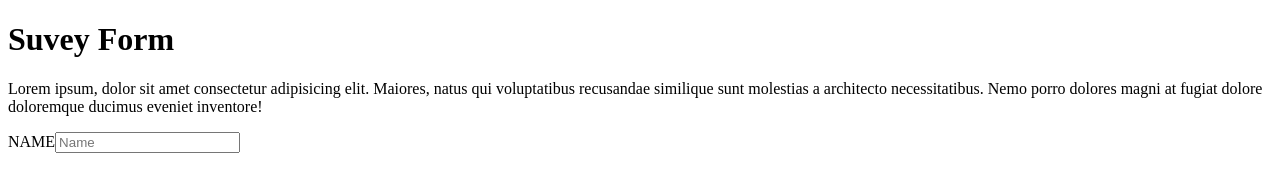
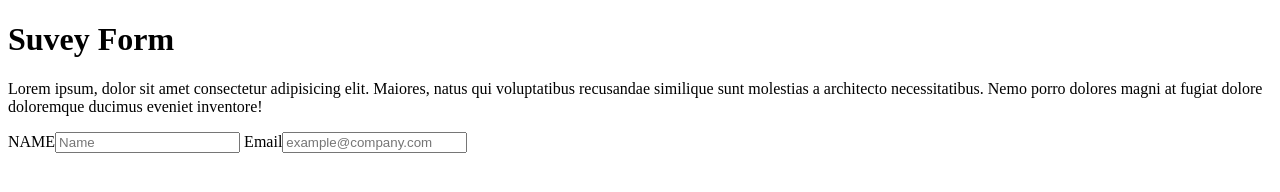
Before and after one commit to henokkhm/haider-henok-microverse-trial, a plain HTML site: page index.html in a window 1280 px wide. Drawn offline with Linux system fonts and the light colour scheme.

Commit message:
Add email input

```diff
--- a/index.html
+++ b/index.html
@@ -16,7 +16,16 @@
       ducimus eveniet inventore!
     </p>
     <form action="" id="survey-form">
-      <label for="name">NAME<input type="text" id="name" required placeholder="Name"></label>
+      <label for="name"
+        >NAME<input type="text" id="name" required placeholder="Name"
+      /></label>
+      <label for="email"
+        >Email<input
+          type="email"
+          id="email"
+          required
+          placeholder="example@company.com"
+      /></label>
     </form>
     <!--
 
```
